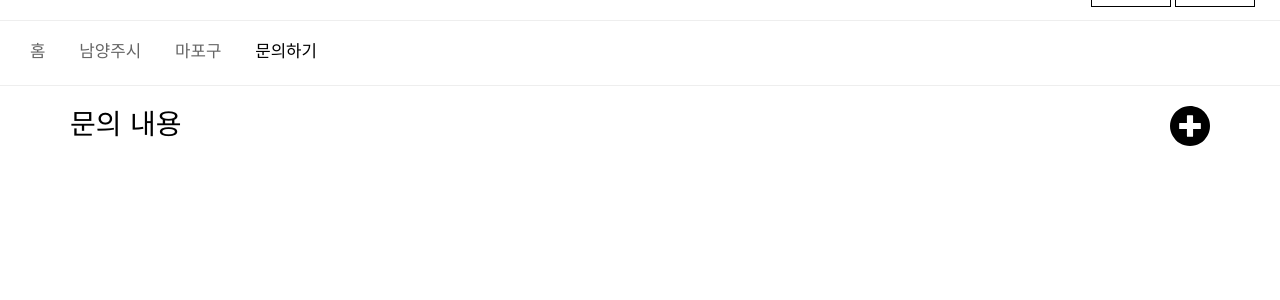
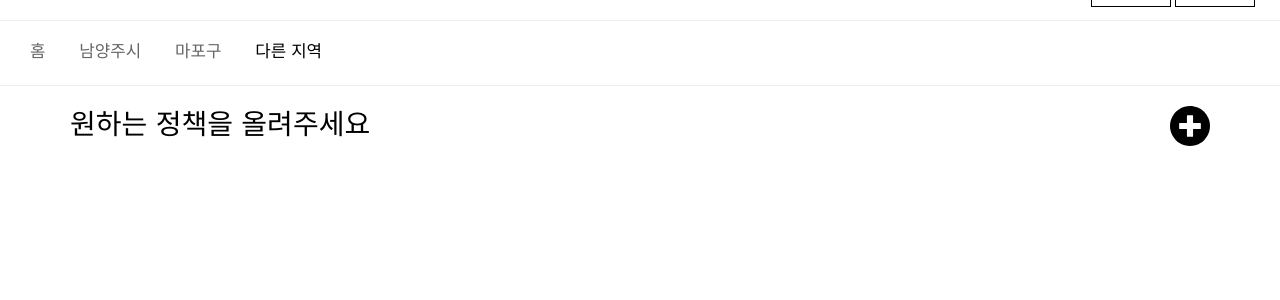
Before and after one commit to whateveruwant/arajung, a PHP site: page /candidate/qna.php in a window 1280 px wide. Shown: the part 53-353 px from the top of the page. Run offline with PHP 8.4, Linux system fonts and the light colour scheme; data that the repository does not hold is empty; a stand-in replaces the project's code that opens the database connection.

Commit message:
some text changed

```diff
--- a/candidate/candidate1.php
+++ b/candidate/candidate1.php
@@ -68,7 +68,7 @@
           <span class="nav_item"><a id="nav_item_default1" href="../index.php">홈</a></span>
           <span class="nav_item"><a id="nav_item_default2" href="#">남양주시</a></span>
           <span class="nav_item"><a id="nav_item_default3" href="candidate2.php">마포구</a></span>
-          <span class="nav_item"><a id="nav_item_default3" href="qna.php">문의하기</a></span>
+          <span class="nav_item"><a id="nav_item_default3" href="qna.php">다른 지역</a></span>
         </div>
         <hr>
 
--- a/candidate/candidate2.php
+++ b/candidate/candidate2.php
@@ -69,7 +69,7 @@
           <span class="nav_item"><a id="nav_item_default11" href="../index.php">홈</a></span>
           <span class="nav_item"><a id="nav_item_default22" href="candidate1.php">남양주시</a></span>
           <span class="nav_item"><a id="nav_item_default33" href="#">마포구</a></span>
-          <span class="nav_item"><a id="nav_item_default22" href="qna.php">문의하기</a></span>
+          <span class="nav_item"><a id="nav_item_default22" href="qna.php">다른 지역</a></span>
         </div>
         <hr>
 
--- a/candidate/qna.php
+++ b/candidate/qna.php
@@ -69,7 +69,7 @@
           <span class="nav_item"><a id="nav_item_default11" href="../index.php">홈</a></span>
           <span class="nav_item"><a id="nav_item_default11" href="candidate1.php">남양주시</a></span>
           <span class="nav_item"><a id="nav_item_default11" href="candidate2.php">마포구</a></span>
-          <span class="nav_item"><a id="nav_item_default444" href="#">문의하기</a></span>
+          <span class="nav_item"><a id="nav_item_default444" href="#">다른 지역</a></span>
         </div>
         <hr>
 
@@ -91,7 +91,7 @@
 
 
 
-          <p id="suggest_text">문의 내용</p>
+          <p id="suggest_text">원하는 정책을 올려주세요</p>
           <!-- 모든 공약 불러오기 -->
           <div id="suggest_item_list"></div>
 
@@ -314,7 +314,7 @@
                $.ajax({
                   url: '../suggest_insert.php',
                   type: 'POST',
-                  data:  {'title':$('#title').val()  ,'content':$('#content').val(), 'nick_name':'<?=$ses_nick_name?>', 'id':'<?=$ses_id?>', 'candidate':'문의하기'},
+                  data:  {'title':$('#title').val()  ,'content':$('#content').val(), 'nick_name':'<?=$ses_nick_name?>', 'id':'<?=$ses_id?>', 'candidate':'다른 지역'},
                   dataType: 'html',
                   success: function(data){
 
@@ -337,7 +337,7 @@
         // 시작 할 때 불러오기
        $(document).ready(function(){
          var url="../suggest_item_list.php";
-         $.get(url, {candidate:'문의하기'}, function(args){
+         $.get(url, {candidate:'다른 지역'}, function(args){
            $("#suggest_item_list").html(args);
          });
        });
--- a/index.php
+++ b/index.php
@@ -91,7 +91,7 @@
           <span class="nav_item"><a id="nav_item_home" href="#">홈</a></span>
           <span class="nav_item"><a id="nav_item_home2" href="./candidate/candidate1.php">남양주시</a></span>
           <span class="nav_item"><a id="nav_item_home3" href="./candidate/candidate2.php">마포구</a></span>
-          <span class="nav_item"><a id="nav_item_home3" href="./candidate/qna.php">문의하기</a></span>
+          <span class="nav_item"><a id="nav_item_home3" href="./candidate/qna.php">다른 지역</a></span>
           <?php
                 if($ses_id=='admin')
                 {
--- a/suggest_item_detail.php
+++ b/suggest_item_detail.php
@@ -78,7 +78,7 @@
        <span class="nav_item"><a id="nav_item_default1" href="index.php">홈</a></span>
        <span class="nav_item"><a id="nav_item_default1" href="./candidate/candidate1.php">남양주시</a></span>
        <span class="nav_item"><a id="nav_item_default1" href="./candidate/candidate2.php">마포구</a></span>
-       <span class="nav_item"><a id="nav_item_default1" href="./candidate/qna.php">문의하기</a></span>
+       <span class="nav_item"><a id="nav_item_default1" href="./candidate/qna.php">다른 지역</a></span>
      </div>
      <hr>
 
```
